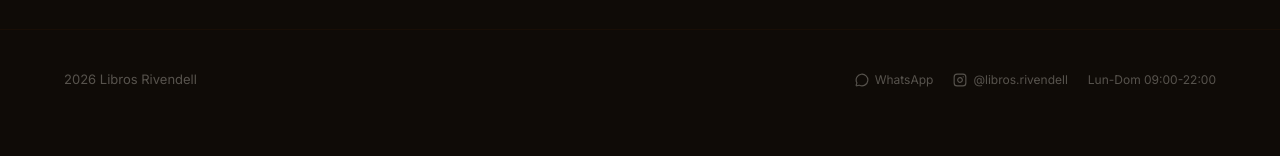
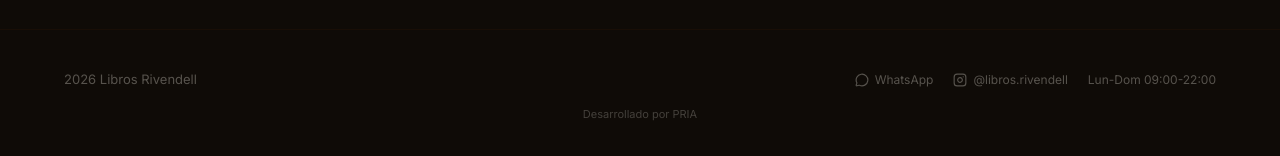
Before and after one commit to alearenass090/libros-arg, a React (Vite) app: page / in a window 1280 px wide. Shown: the part 3863-4019 px from the top of the page. Before the commit the page ends 3993 px from the top, so only its background shows below. Built offline with nearby package versions, Linux system fonts and the light colour scheme.

Commit message:
Add PRIA credit to footer

```diff
--- a/src/components/Footer.tsx
+++ b/src/components/Footer.tsx
@@ -14,7 +14,8 @@ function InstagramIcon({ className }: { className?: string }) {
 export function Footer() {
   return (
     <footer id="contacto" className="border-t border-amber-900/10 py-10 px-6">
-      <div className="max-w-6xl mx-auto flex flex-col md:flex-row items-center justify-between gap-4">
+      <div className="max-w-6xl mx-auto flex flex-col items-center gap-4">
+        <div className="flex flex-col md:flex-row items-center justify-between w-full gap-4">
           <span className="text-[13px] text-stone-600">
             {new Date().getFullYear()} Libros Rivendell
           </span>
@@ -41,6 +42,16 @@ export function Footer() {
             <span className="text-[12px] text-stone-600">Lun-Dom 09:00-22:00</span>
           </div>
         </div>
+
+        <a
+          href="https://tecnopria.netlify.app"
+          target="_blank"
+          rel="noopener noreferrer"
+          className="text-[11px] text-stone-700 hover:text-amber-200/50 transition-colors"
+        >
+          Desarrollado por PRIA
+        </a>
+      </div>
     </footer>
   );
 }
```
Lines whose indentation alone changed are shown as unchanged.
